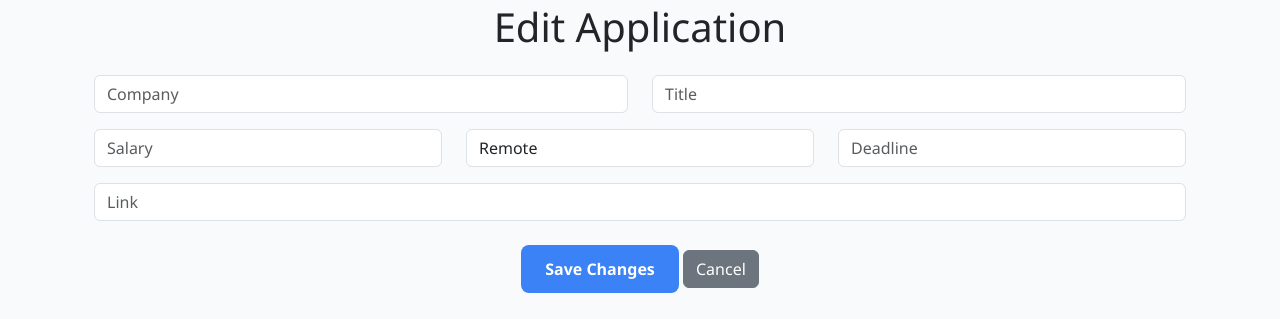
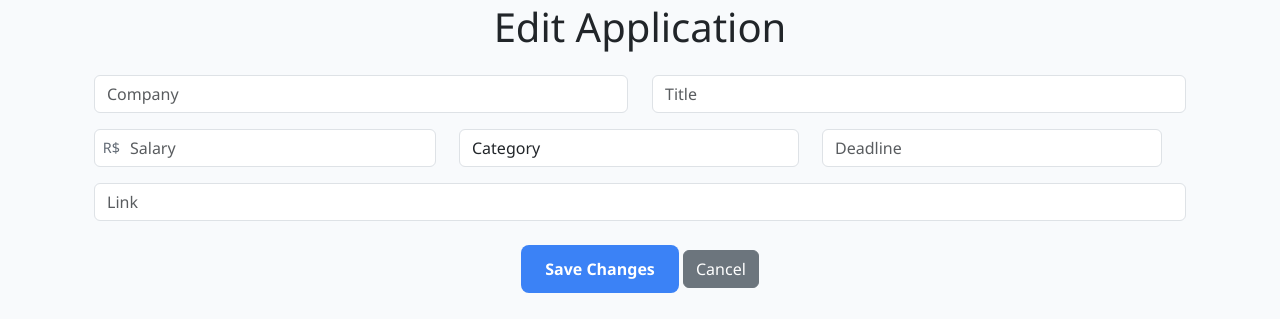
Before and after one commit to williamgrocha/job-application-tracker, a Flask app: page /create in a window 1280 px wide. Shown: the part 103-422 px from the top of the page. Run offline with Flask 3, Linux system fonts and the light colour scheme.

Commit message:
feat: add salary input with currency prefix and improve styling

```diff
--- a/static/styles.css
+++ b/static/styles.css
@@ -111,3 +111,38 @@ body {
 .date-input {
     position: relative;
 }
+
+/* 1. This is the 'Anchor' that keeps everything inside the box */
+.input-icon-wrapper {
+    position: relative;
+    display: flex;
+    align-items: center;
+    /* This ensures it matches the width of your other boxes */
+    flex: 1;
+}
+
+/* 2. Position the R$ precisely */
+.currency-prefix {
+    position: absolute;
+    left: 1.3rem;
+    color: #626a74; /* Matching your placeholder gray */
+    font-size: 0.9rem;
+    pointer-events: none; /* User clicks 'through' it to the input */
+}
+
+/* 3. The Input Box styling */
+.salary-box input {
+    padding-left: 35px !important; /* This pushes 'Salary' to the right */
+    width: 100%;
+    /* Keep your existing border/background styles here */
+}
+
+/* 4. The 'No Arrows' fix for numbers */
+input::-webkit-outer-spin-button,
+input::-webkit-inner-spin-button {
+    -webkit-appearance: none;
+    margin: 0;
+}
+input[type=number] {
+    -moz-appearance: textfield;
+}
--- a/templates/create.html
+++ b/templates/create.html
@@ -19,12 +19,14 @@
                 </div>
             </div>
 
-            <div class="row mb-3">
-                <div class="col-md-4">
-                    <input type="number" class="form-control" id="salary" name="salary" placeholder="Salary">
+            <div class="row mb-3 input-group">
+                <div class="col-md-4 input-icon-wrapper salary-box">
+                    <span class="currency-prefix">R$</span>
+                    <input type="number" class="form-control salary-input" id="salary" name="salary" placeholder="Salary">
                 </div>
                 <div class="col-md-4">
                     <select class="form-control" id="category" name="category" required>
+                        <option value="" disabled selected>Category</option>
                         {% for cat in categories %}
                             <option value="{{ cat }}">{{ cat }}</option>
                         {% endfor %}
```
